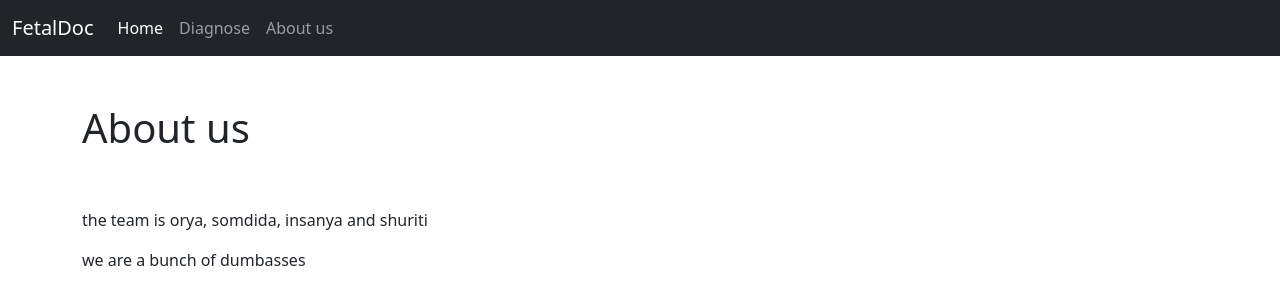
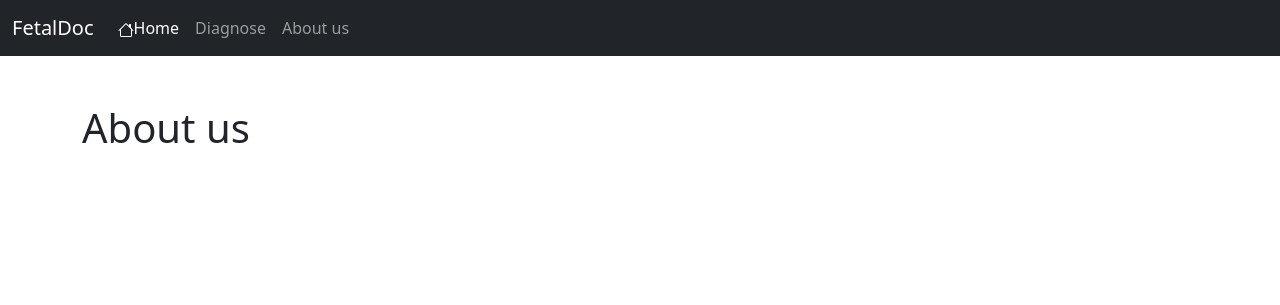
Before and after one commit to AkashChaudhare/fetalhealth, a Django app: page /about/ in a window 1280 px wide. Shown: the top 305 px of the page. Run offline with Django 3.2, Linux system fonts and the light colour scheme.

Commit message:
html update

```diff
--- a/core/templates/core/about.html
+++ b/core/templates/core/about.html
@@ -8,8 +8,6 @@
 </div>
 <br><br>
 <div class="container">
-    <p>the team is orya, somdida, insanya and shuriti</p>
-    <p>we are a bunch of dumbasses</p>
 
 </div>
 
--- a/core/templates/core/diagnose.html
+++ b/core/templates/core/diagnose.html
@@ -1,6 +1,5 @@
 {% extends "core/index.html" %}
 {% block content %}
-
 <div class="container">
     <h1>
         Diagnosis page
--- a/core/templates/core/index.html
+++ b/core/templates/core/index.html
@@ -18,7 +18,9 @@
           <div class="collapse navbar-collapse" id="navbarsExample02">
             <ul class="navbar-nav me-auto">
               <li class="nav-item">
-                <a class="nav-link active" aria-current="page" href="{% url 'home' %}">Home</a>
+                <a class="nav-link active" aria-current="page" href="{% url 'home' %}"><svg xmlns="http://www.w3.org/2000/svg" width="16" height="16" fill="currentColor" class="bi bi-house" viewBox="0 0 16 16">
+                    <path d="M8.707 1.5a1 1 0 0 0-1.414 0L.646 8.146a.5.5 0 0 0 .708.708L2 8.207V13.5A1.5 1.5 0 0 0 3.5 15h9a1.5 1.5 0 0 0 1.5-1.5V8.207l.646.647a.5.5 0 0 0 .708-.708L13 5.793V2.5a.5.5 0 0 0-.5-.5h-1a.5.5 0 0 0-.5.5v1.293L8.707 1.5ZM13 7.207V13.5a.5.5 0 0 1-.5.5h-9a.5.5 0 0 1-.5-.5V7.207l5-5 5 5Z"/>
+                  </svg>Home</a>
               </li>
               <li class="nav-item">
                 <a class="nav-link" href="{% url 'diagnose' %}">Diagnose</a>
@@ -32,6 +34,7 @@
       </nav>
       <br><br>
     {% block content %}
+
     {% endblock content %}
 </body>
 </html>
```
